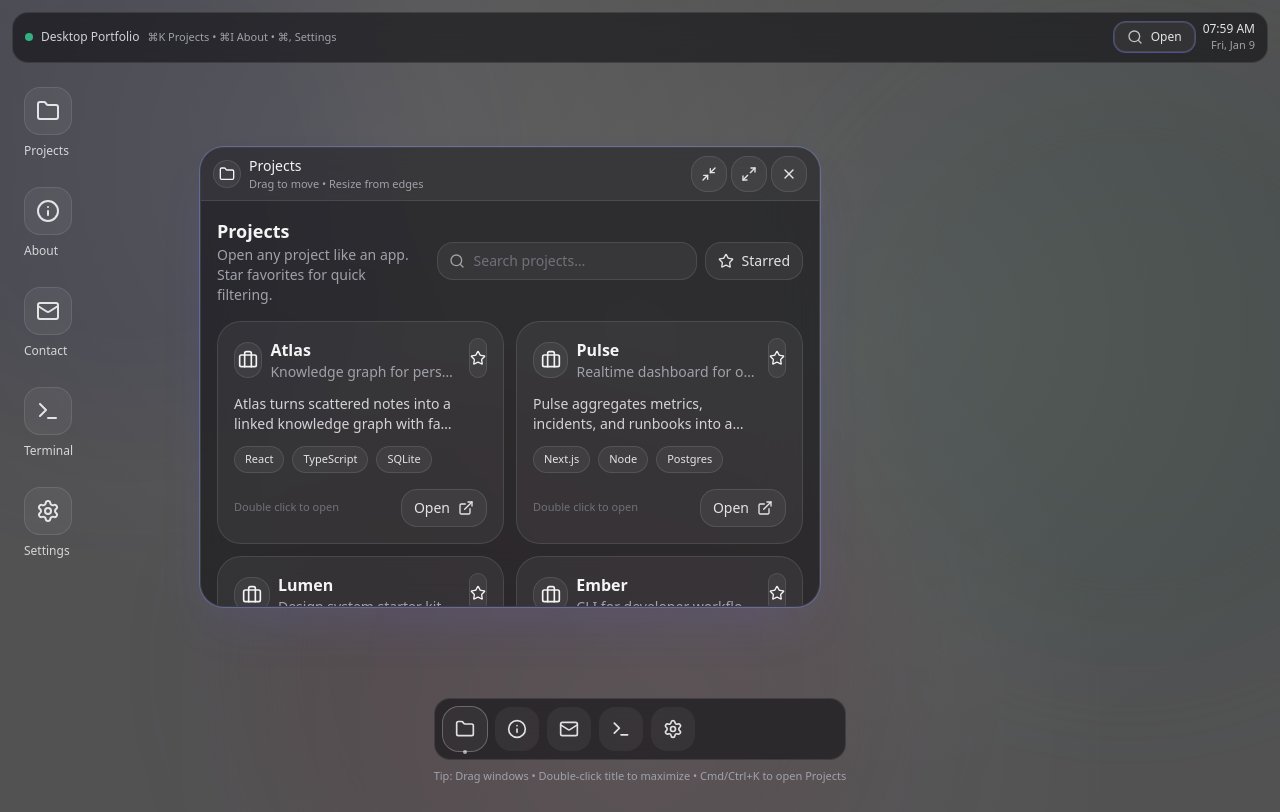
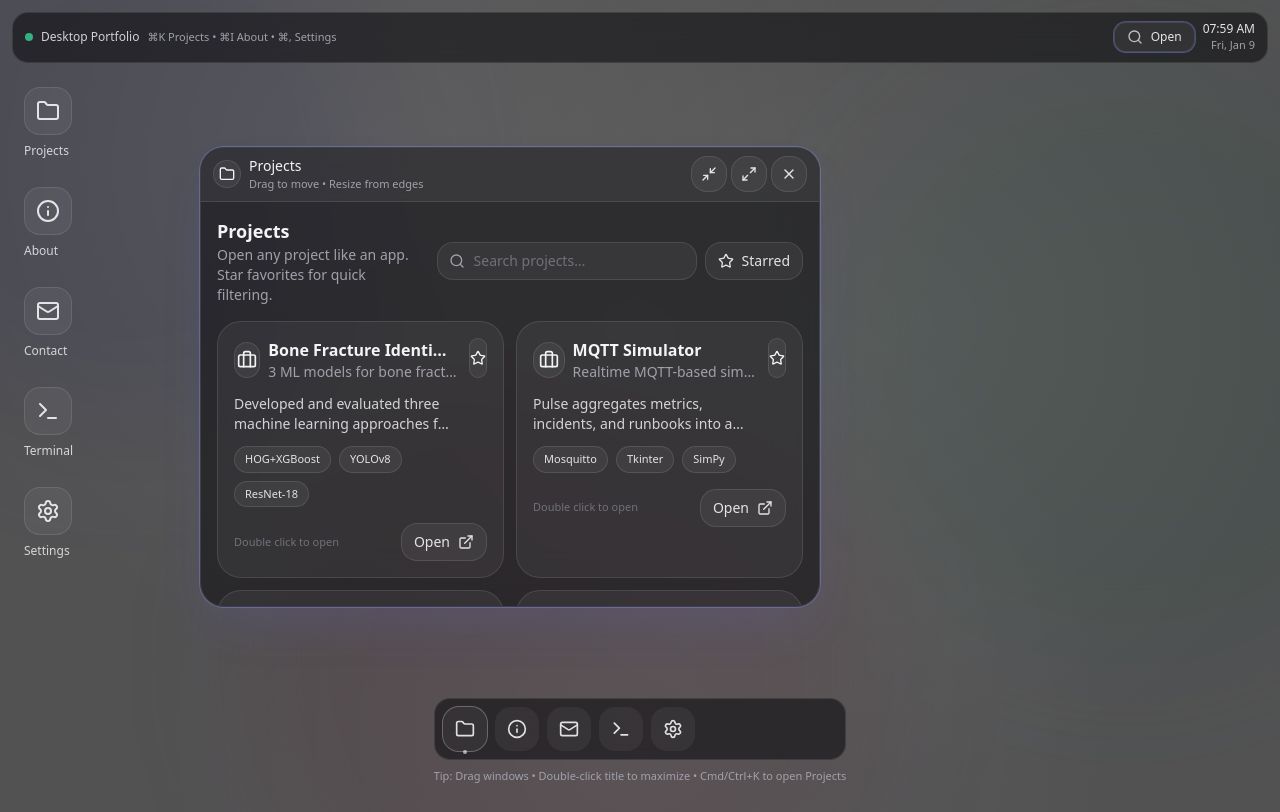
Before and after one commit to K5Y7/k5y7.github.io, a React (Vite) app: page / in a window 1280 px wide. Built offline with nearby package versions, Linux system fonts and the light colour scheme.

Commit message:
Update projects on homepage

```diff
--- a/src/DesktopPortfolio.tsx
+++ b/src/DesktopPortfolio.tsx
@@ -28,53 +28,53 @@ import {
 const PROJECTS = [
   {
     id: "atlas",
-    title: "Atlas",
-    tagline: "Knowledge graph for personal notes",
+    title: "Bone Fracture Identification",
+    tagline: "3 ML models for bone fracture detection",
     description:
-      "Atlas turns scattered notes into a linked knowledge graph with fast search, backlinks, and daily review queues.",
-    stack: ["React", "TypeScript", "SQLite"],
+      "Developed and evaluated three machine learning approaches for bone fracture detection, including classical feature-based models and deep learning architectures.",
+    stack: ["HOG+XGBoost", "YOLOv8", "ResNet-18"],
     links: {
       live: "https://example.com",
-      repo: "https://github.com/example",
+      repo: "https://github.com/k5y7",
     },
     highlights: [
-      "Instant search over 50k+ nodes",
-      "Backlinks + graph view",
-      "Offline-first sync",
+      "ResNet-18 CNN using transfer learning for binary classification",
+      "YOLOv8 for fracture localization and detection, deployed via web application",
+      "GitHub to manage collaboration and version control",
     ],
   },
   {
     id: "pulse",
-    title: "Pulse",
-    tagline: "Realtime dashboard for ops",
+    title: "MQTT Simulator",
+    tagline: "Realtime MQTT-based simulator",
     description:
       "Pulse aggregates metrics, incidents, and runbooks into a single real-time desktop dashboard.",
-    stack: ["Next.js", "Node", "Postgres"],
+    stack: ["Mosquitto", "Tkinter", "SimPy"],
     links: {
       live: "https://example.com",
-      repo: "https://github.com/example",
+      repo: "https://github.com/k5y7",
     },
     highlights: [
-      "Incident timeline + status badges",
-      "Role-based views",
-      "Exportable reports",
+      "Implemets MQTT QoS 1, simulated WIFI and BLE behaviors",
+      "GUI with interactive controls, node mobility, real-time statistics, visualization of message flow",
+      "Collaborated in a large team environment, balancing workloads through version control",
     ],
   },
   {
     id: "lumen",
-    title: "Lumen",
-    tagline: "Design system starter kit",
+    title: "Home Lab Infrastructure",
+    tagline: "Virtualized home lab, spanning many different machines",
     description:
-      "A compact design system with tokens, components, and accessibility defaults—built to ship quickly.",
-    stack: ["React", "Tailwind", "Storybook"],
+      "Home lab setup, uses a variety of different OS each with different software configured.",
+    stack: ["VMWare", "Docker", "Ansible"],
     links: {
       live: "https://example.com",
-      repo: "https://github.com/example",
+      repo: "https://github.com/k5y7",
     },
     highlights: [
-      "A11y-first components",
-      "Token-driven theming",
-      "Docs + examples",
+      "Includes Ubuntu, Azure Ubuntu, OpenBSD, FreeBSD, AIX, OpenIndiana",
+      "Automated configuration of services via Ansible, secure access using LDAP",
+      "Automatic Backups, NFS, etc",
     ],
   },
   {
@@ -86,22 +86,22 @@ const PROJECTS = [
     stack: ["Go", "GitHub Actions", "Docker"],
     links: {
       live: "https://example.com",
-      repo: "https://github.com/example",
+      repo: "https://github.com/k5y7",
     },
     highlights: ["Scaffold in seconds", "Plugin architecture", "Cross-platform"],
   },
 ];
 
 const ABOUT = {
-  name: "Your Name",
-  role: "Product Engineer",
-  location: "Los Angeles, CA",
+  name: "Kyle Merino",
+  role: "Computer Engineering Masters Student",
+  location: "San Diego, CA",
   blurb:
-    "I build fast, accessible products with a bias toward simple systems and polished UX. I like interactive interfaces that feel playful but purposeful.",
+    "I love learning new areas of Computer Science, from Machine Learning, to Systems Administration, all the way to Embedded Programming.",
   socials: {
-    website: "https://example.com",
-    github: "https://github.com/example",
-    email: "you@example.com",
+    website: "https://kylemerino.com",
+    github: "https://github.com/k5y7",
+    email: "kylemerino57@gmail.com",
   },
 };
 
```
